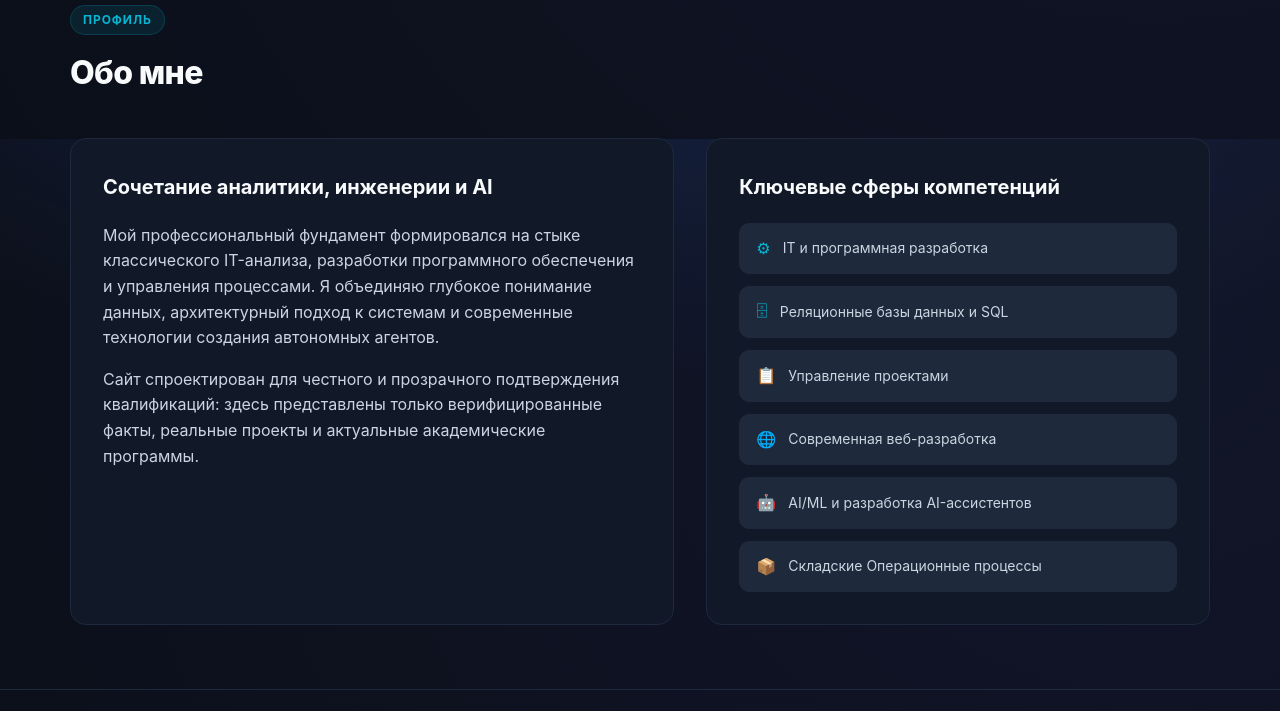
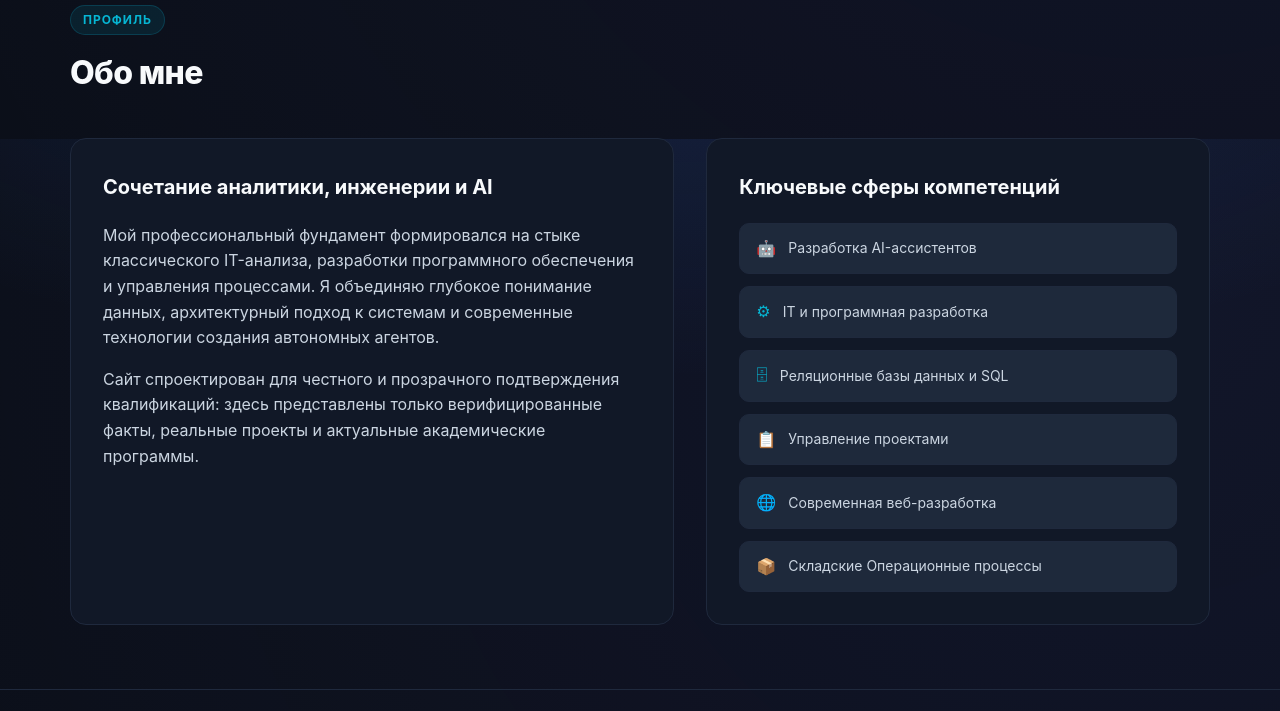
Before and after one commit to ajandris/andris-ai-personal-assistant, a FastAPI app: page / in a window 1280 px wide. Shown: the part 661-1372 px from the top of the page. Run offline with FastAPI, Linux system fonts and the light colour scheme.

```diff
--- a/app/templates/index.html
+++ b/app/templates/index.html
@@ -52,6 +52,10 @@
             <h3 class="card-title">Ключевые сферы компетенций</h3>
             <ul class="domain-list">
               <li class="domain-item">
+                <span class="domain-icon" aria-hidden="true">🤖</span>
+                <span>Разработка AI-ассистентов</span>
+              </li>
+              <li class="domain-item">
                 <span class="domain-icon" aria-hidden="true">⚙</span>
                 <span>IT и программная разработка</span>
               </li>
@@ -66,10 +70,6 @@
               <li class="domain-item">
                 <span class="domain-icon" aria-hidden="true">🌐</span>
                 <span>Современная веб-разработка</span>
-              </li>
-              <li class="domain-item">
-                <span class="domain-icon" aria-hidden="true">🤖</span>
-                <span>AI/ML и разработка AI-ассистентов</span>
               </li>
               <li class="domain-item">
                 <span class="domain-icon" aria-hidden="true">📦</span>
```
